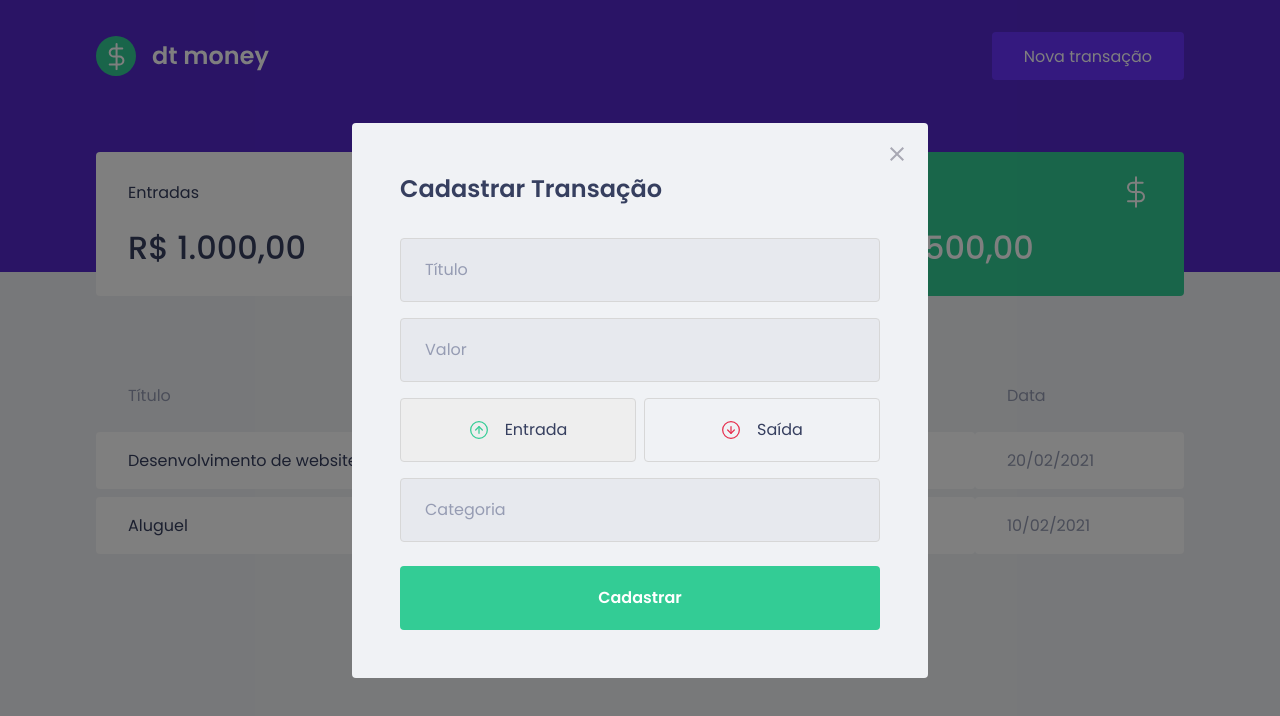
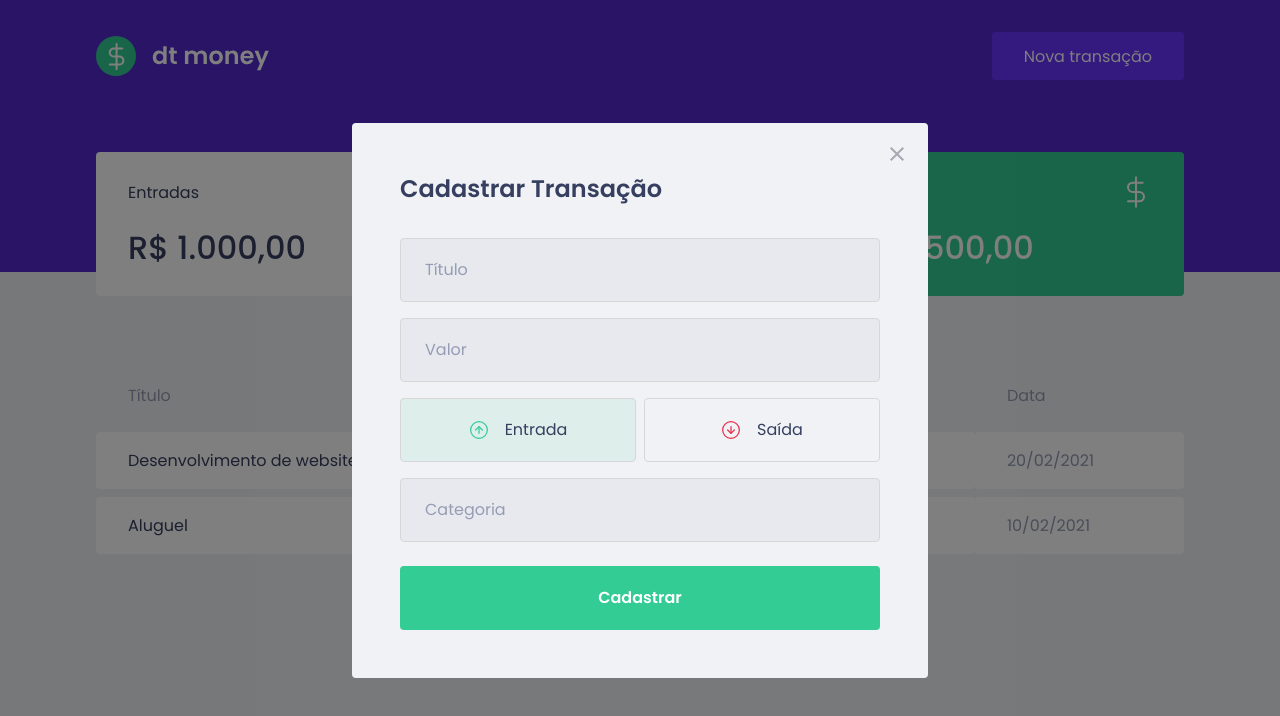
Before and after one commit to Deeved/dtmoney, a React (Create React App) app: page / in a window 1280 px wide. Both pictures are taken after a click on the button "Nova transação". Shown: the top 716 px of the page. Built offline with nearby package versions, Linux system fonts and the light colour scheme; no server answers; what miragejs would draw is missing.

Commit message:
Cores dos botoes

```diff
--- a/src/components/NewTransactionModal/index.tsx
+++ b/src/components/NewTransactionModal/index.tsx
@@ -46,6 +46,7 @@ export function NewTransactionModal({
               setType("deposit");
             }}
             isActive={type === "deposit"}
+            activeColor="green"
           >
             <img src={incomeImg} alt="Entrada" />
             <span>Entrada</span>
@@ -57,6 +58,7 @@ export function NewTransactionModal({
               setType("withdraw");
             }}
             isActive={type === "withdraw"}
+            activeColor="red"
           >
             <img src={outcomeImg} alt="Saída" />
             <span>Saída</span>
--- a/src/components/NewTransactionModal/style.ts
+++ b/src/components/NewTransactionModal/style.ts
@@ -1,6 +1,6 @@
 import styled from "styled-components";
 
-import { darken } from "polished";
+import { darken, transparentize } from "polished";
 
 export const Container = styled.form`
   h2 {
@@ -59,14 +59,23 @@ export const TransactionTypeContainer = styled.div`
 
 interface RadioBoxProps {
   isActive: boolean;
+  activeColor: "green" | "red";
 }
+
+const colors = {
+  green: "#33CC95",
+  red: "#E52E4D",
+};
 
 export const RadioBox = styled.button<RadioBoxProps>`
   height: 4rem;
   border: 1px solid #d7d7d7;
   border-radius: 0.25rem;
 
-  background: ${(props) => (props.isActive ? "#eee" : "transparent")};
+  background: ${(props) =>
+    props.isActive
+      ? transparentize(0.9, colors[props.activeColor])
+      : "transparent"};
 
   display: flex;
   align-items: center;
```
